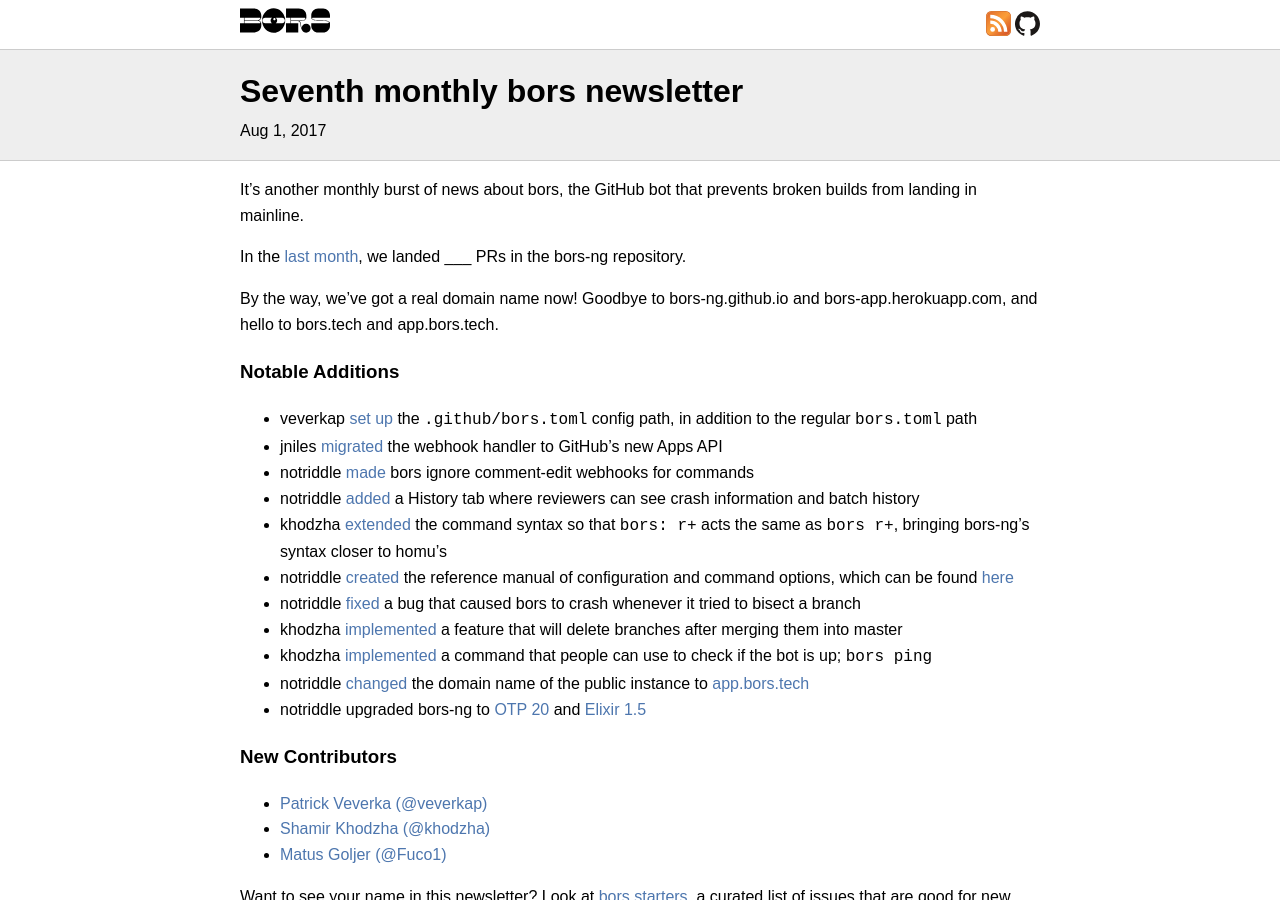
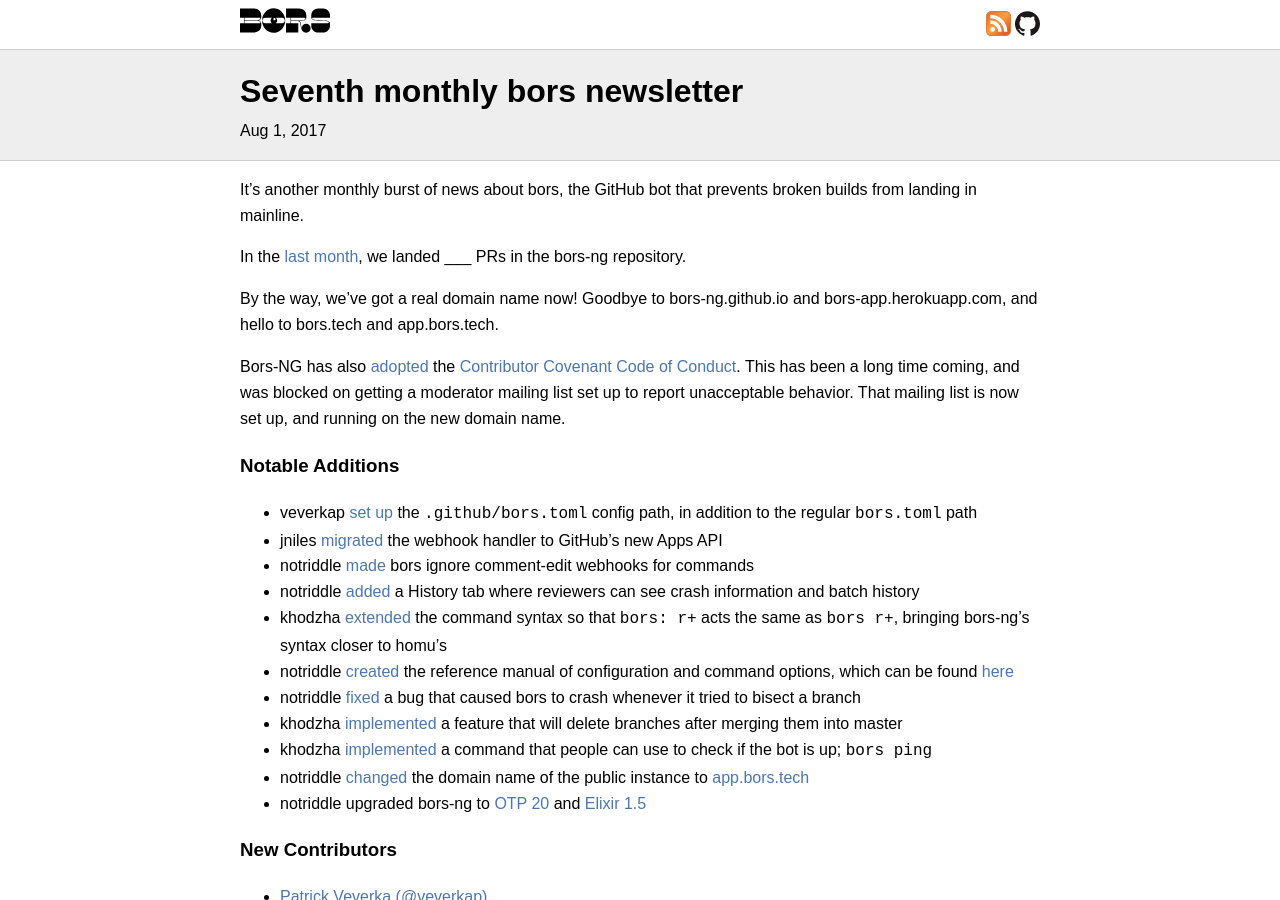
Before and after one commit to bors-ng/bors-ng.github.io, a Jekyll site: the page built from _posts/2017-08-01-tmib-07.md, in a window 1280 px wide and 900 px high. Built offline with Jekyll 4.4.1, drawn with Linux system fonts in a browser that asks for light colours.

Commit message:
Add bors-ng/bors-ng#134

```diff
--- a/_posts/2017-08-01-tmib-07.md
+++ b/_posts/2017-08-01-tmib-07.md
@@ -13,6 +13,10 @@
 we landed ___ PRs in the bors-ng repository.
 
 By the way, we've got a real domain name now! Goodbye to bors-ng.github.io and bors-app.herokuapp.com, and hello to bors.tech and app.bors.tech.
+
+Bors-NG has also [adopted](https://github.com/bors-ng/bors-ng/pull/134) the [Contributor Covenant Code of Conduct](https://github.com/bors-ng/bors-ng/blob/master/CODE_OF_CONDUCT.md).
+This has been a long time coming, and was blocked on getting a moderator mailing list set up to report unacceptable behavior.
+That mailing list is now set up, and running on the new domain name.
 
 
 ### Notable Additions
```
